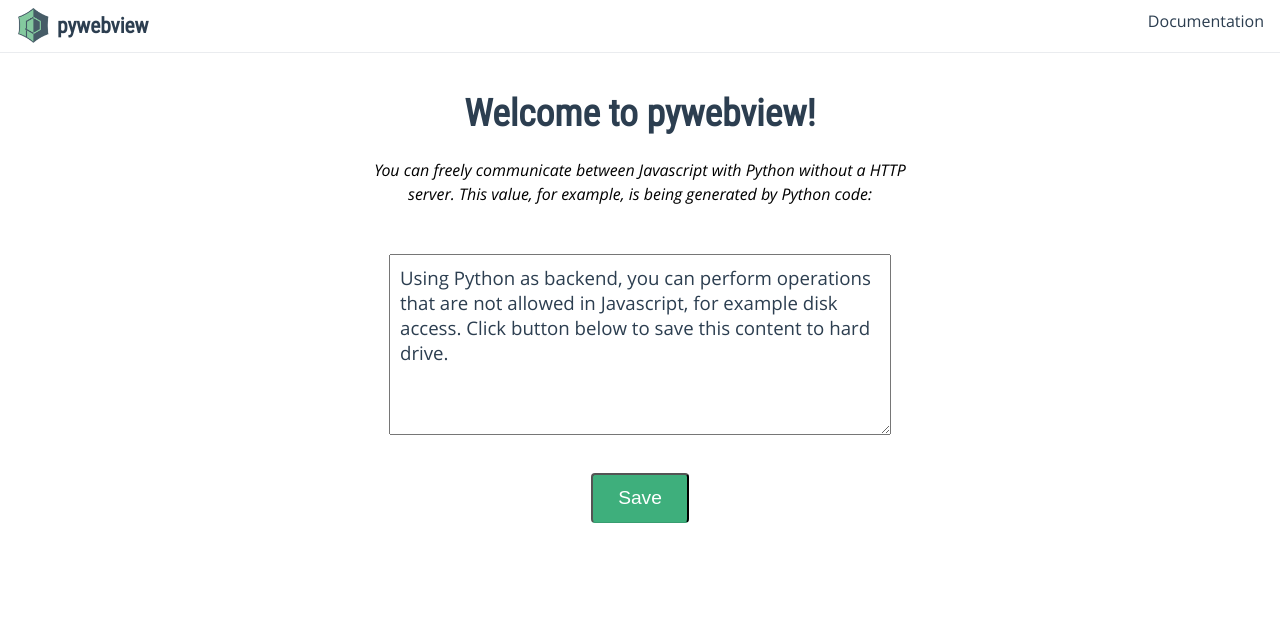
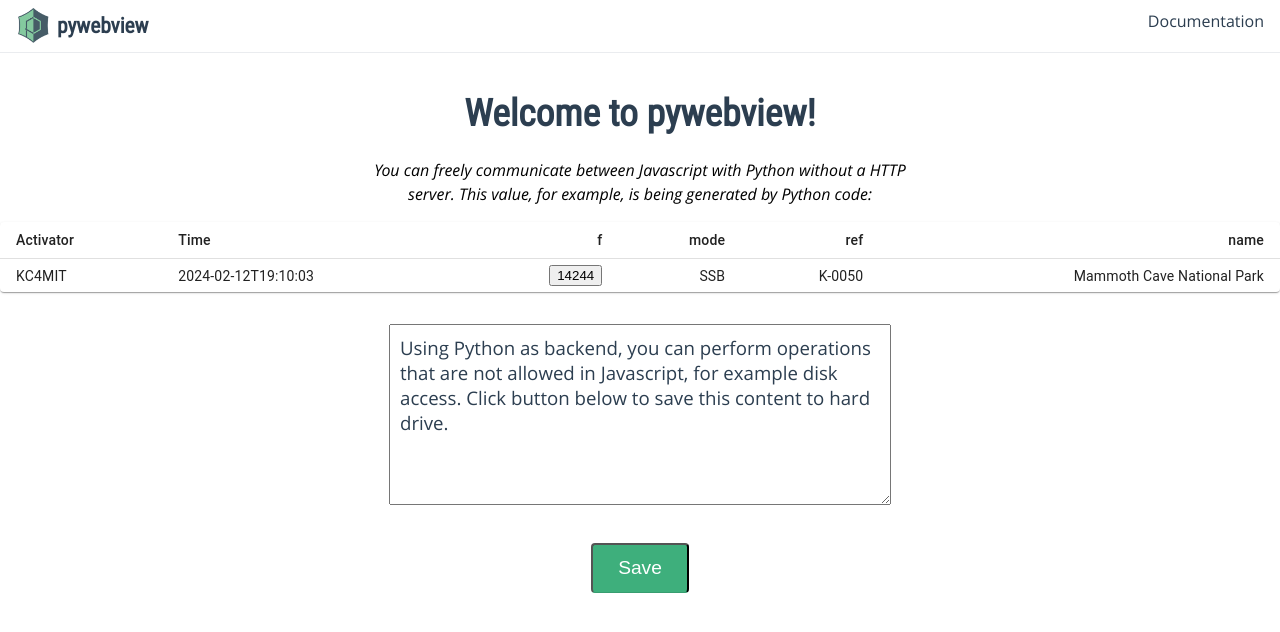
Before and after one commit to cwhelchel/hunterlog, a React (Vite) app: page / in a window 1280 px wide. Shown: the top 632 px of the page. Built offline with nearby package versions, Linux system fonts and the light colour scheme.

Commit message:
Got something to work with spotviewer component

```diff
--- a/src/components/SpotViewer/SpotViewer.tsx
+++ b/src/components/SpotViewer/SpotViewer.tsx
@@ -1,14 +1,116 @@
-import * as React from 'react'
+import * as React from 'react';
+import Table from '@mui/material/Table';
+import TableBody from '@mui/material/TableBody';
+import TableCell from '@mui/material/TableCell';
+import TableContainer from '@mui/material/TableContainer';
+import TableHead from '@mui/material/TableHead';
+import TableRow from '@mui/material/TableRow';
+import Paper from '@mui/material/Paper';
 
 import './SpotViewer.scss'
 
+// export default function SpotViewer() {
+//   return (
+//     <div className='spots-container'>
+//       <div className='links'>
+//         <a href='https://pywebview.flowrl.com/' target='_blank'>Documentation</a>
+//       </div>
+//     </div>
+//   );
+// };
 
+// https://mui.com/material-ui/react-table/
+
+function createData(
+    name: string,
+    calories: number,
+    fat: number,
+    carbs: number,
+    protein: number,
+) {
+    return { name, calories, fat, carbs, protein };
+}
+
+// const rows = [
+//     createData('Frozen yoghurt', 159, 6.0, 24, 4.0),
+//     createData('Ice cream sandwich', 237, 9.0, 37, 4.3),
+//     createData('Eclair', 262, 16.0, 24, 6.0),
+//     createData('Cupcake', 305, 3.7, 67, 4.3),
+//     createData('Gingerbread', 356, 16.0, 49, 3.9),
+// ];
+
+const rows =
+    [
+        {
+            "spotId": 24575447,
+            "activator": "KC4MIT",
+            "frequency": "14244",
+            "mode": "SSB",
+            "reference": "K-0050",
+            "parkName": null,
+            "spotTime": "2024-02-12T19:10:03",
+            "spotter": "KC4MIT",
+            "comments": "QRT",
+            "source": "Web",
+            "invalid": null,
+            "name": "Mammoth Cave National Park",
+            "locationDesc": "US-KY",
+            "grid4": "EM67",
+            "grid6": "EM67we",
+            "latitude": 37.1877,
+            "longitude": -86.1012,
+            "count": 52,
+            "expire": 18
+        }
+    ]
 export default function SpotViewer() {
-  return (
-    <div className='spots-container'>
-      <div className='links'>
-        <a href='https://pywebview.flowrl.com/' target='_blank'>Documentation</a>
-      </div>
-    </div>
-  );
-};
+    const [inqueries, setInqueries] = React.useState(rows)
+
+    React.useEffect(() => {
+        window.addEventListener('pywebviewready', function () {
+            if (!window.pywebview.state) {
+                window.pywebview.state = {}
+            }
+            // Expose setTicker in order to call it from Python
+            const spots = window.pywebview.api.get_spots()
+            spots.then((r) => {
+                var x = JSON.parse(r);
+                setInqueries(x);
+            });
+        })
+    }, [])
+
+    return (
+        <TableContainer component={Paper}>
+            <Table sx={{ minWidth: 650 }} size="small" aria-label="simple table">
+                <TableHead>
+                    <TableRow>
+                        <TableCell>Activator</TableCell>
+                        <TableCell align="left">Time</TableCell>
+                        <TableCell align="right">f</TableCell>
+                        <TableCell align="right">mode</TableCell>
+                        <TableCell align="right">ref</TableCell>
+                        <TableCell align="right">name</TableCell>
+                    </TableRow>
+                </TableHead>
+                <TableBody>
+                    {inqueries.map(spot => (
+                        <TableRow
+                            key={spot.spotId}
+                            sx={{ '&:last-child td, &:last-child th': { border: 0 } }}
+                        >
+                            <TableCell component="th" scope="row">
+                                {spot.activator}
+                            </TableCell>
+                            <TableCell align="left">{spot.spotTime}</TableCell>
+                            <TableCell align="right"><button>{spot.frequency}</button></TableCell>
+                            <TableCell align="right">{spot.mode}</TableCell>
+                            <TableCell align="right">{spot.reference}</TableCell>
+                            <TableCell align="right">{spot.name}</TableCell>
+                        </TableRow>
+                    ))}
+                </TableBody>
+            </Table>
+        </TableContainer>
+    );
+}
--- a/src/index.jsx
+++ b/src/index.jsx
@@ -4,6 +4,7 @@ import ReactDOM from 'react-dom'
 import Header from './components/Header/Header'
 import Editor from './components/Editor/Editor'
 import Ticker from './components/Ticker/Ticker'
+import SpotViewer from './components/SpotViewer/SpotViewer'
 
 import './index.scss'
 
@@ -12,6 +13,7 @@ const App = function() {
     <>
       <Header/>
       <Ticker/>
+      <SpotViewer/>
       <Editor/>
     </>
   )
```
Also changed, not shown: 2 other files (tests, documents, lock files or other folders).
